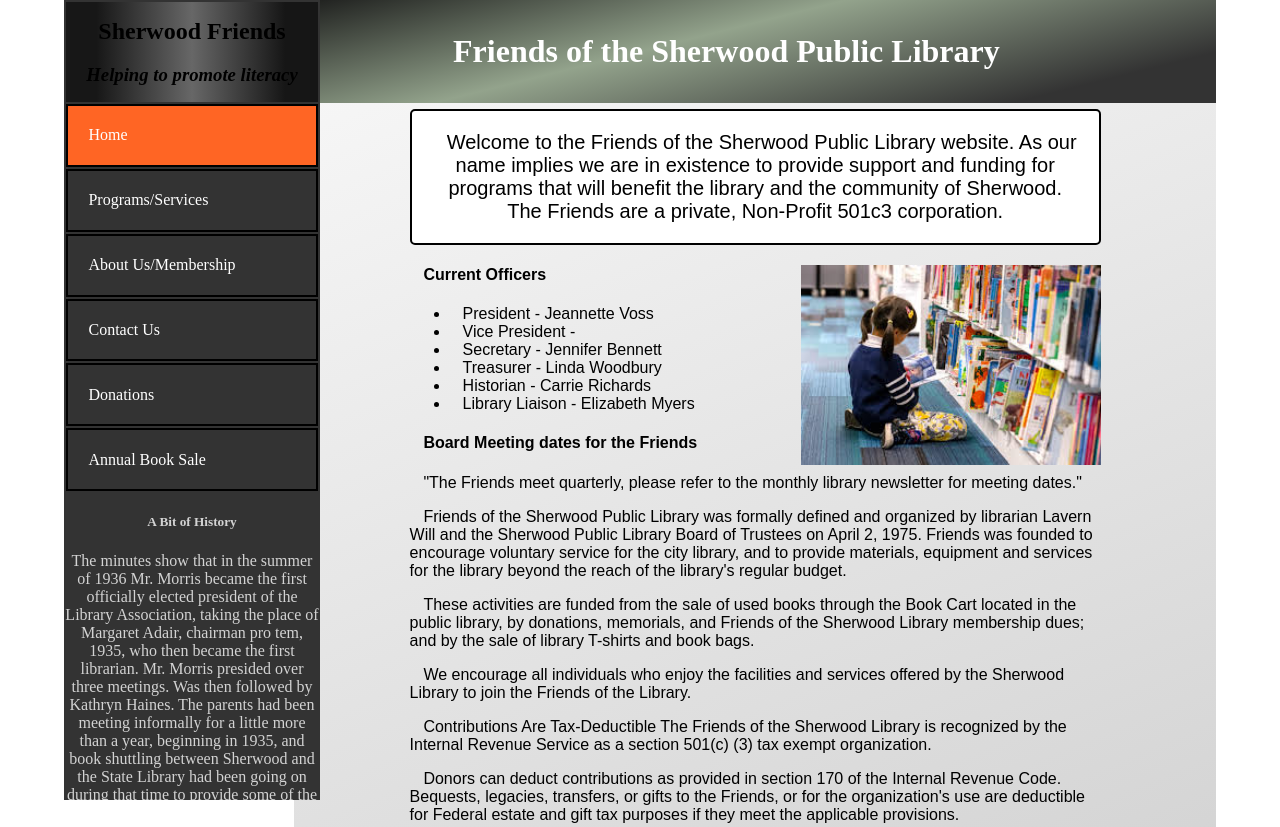
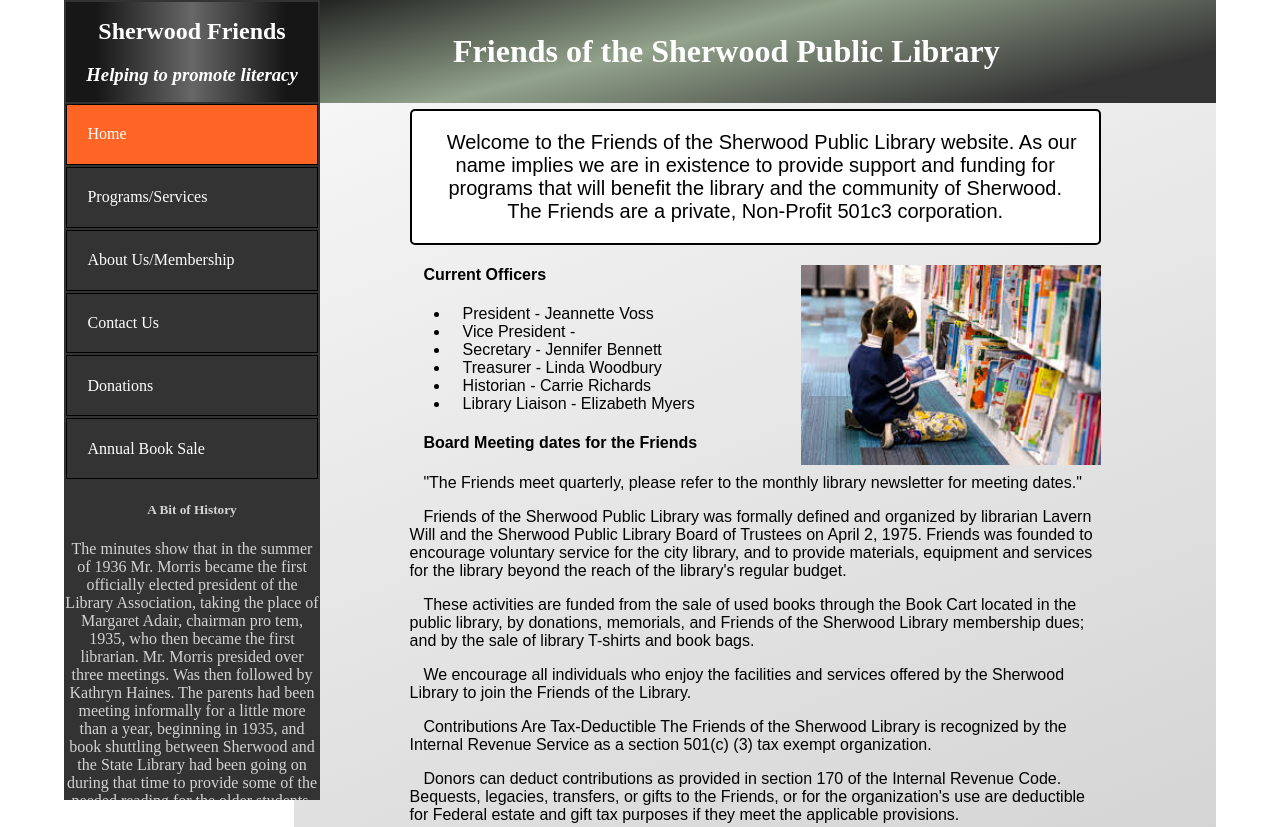
Before and after one commit to et-bol/sherwood_fol, a plain HTML site: page index.html in a window 1280 px wide. Shown: the top 827 px of the page. Drawn offline with Linux system fonts and the light colour scheme.

Commit message:
Update universal.css

```diff
--- a/universal.css
+++ b/universal.css
@@ -25,9 +25,10 @@ background: linear-gradient(346deg, rgba(51,51,51,1) 13%, rgba(147,163,140,1) 50
     margin: 2px;
     padding-top: 1rem;
     padding-bottom: 1rem;
+    color: white;
 
     background: rgb(23,23,23);
-background: linear-gradient(90deg, rgba(23,23,23,1) 12%, rgba(103,103,103,1) 50%, rgba(22,22,22,1) 87%);
+    background: linear-gradient(90deg, rgba(23,23,23,1) 12%, rgba(103,103,103,1) 50%, rgba(22,22,22,1) 87%);
 
 }
 
@@ -61,7 +62,7 @@ background: linear-gradient(90deg, rgba(23,23,23,1) 12%, rgba(103,103,103,1) 50%
     text-decoration: none;
 
     border-style: solid;
-    border-width: 2px;
+    border-width: 1px;
     border-color: black;
 }
 
```
